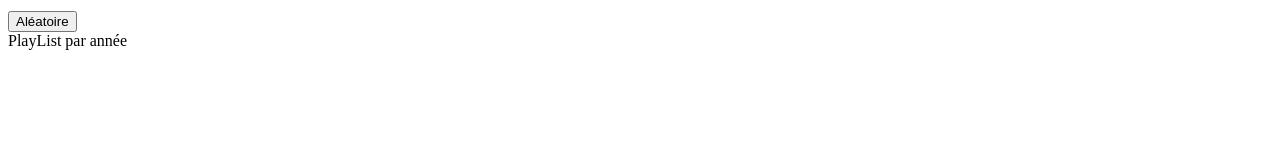
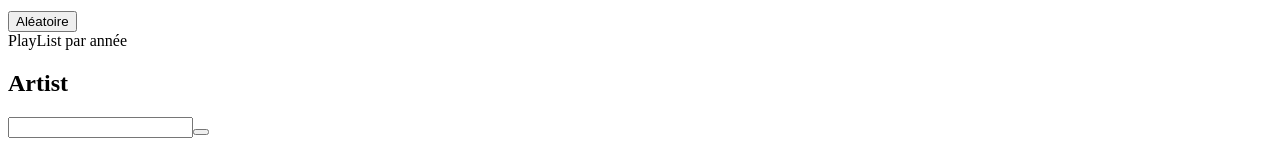
Before and after one commit to CyriacInfo/Api1000, a React (Create React App) app: page / in a window 1280 px wide. Shown: the part 1467-1610 px from the top of the page. Before the commit the page ends 1525 px from the top, so only its background shows below. Built offline with nearby package versions, Linux system fonts and the light colour scheme.

Commit message:
save jeu

```diff
--- a/src/App.jsx
+++ b/src/App.jsx
@@ -1,10 +1,14 @@
 import PagePrincipale from "./components/PagePrincipale";
+import Jeu from "./components/Jeu";
 
 
 function App() {
   return (
+    <div>
     <PagePrincipale />
-  )
+    <Jeu />
+    </div>
+  );
 }
 
 export default App;
--- /dev/null
+++ b/src/components/Jeu.css
@@ -0,0 +1,23 @@
+.Timer {
+
+}
+
+.Indice {
+
+}
+
+.Carre {
+
+}
+
+.h2 {
+
+}
+
+.InputReponse {
+
+}
+
+.ButtonReponse {
+
+}
--- /dev/null
+++ b/src/components/Jeu.jsx
@@ -0,0 +1,15 @@
+import React from "react";
+import "./Jeu.css";
+
+export default function Jeu() {
+  return (
+    <div className="mario">
+      <div className="Timer"></div>
+      <div className="Indice"></div>
+      <div className="Carre"></div>
+      <h2>Artist</h2>
+      <input className="InputReponse" type="text"></input>
+      <button className="ButtonReponse" type="button"></button>
+    </div>
+  );
+}
```
Also changed, not shown: 1 other file (tests, documents, lock files or other folders).
